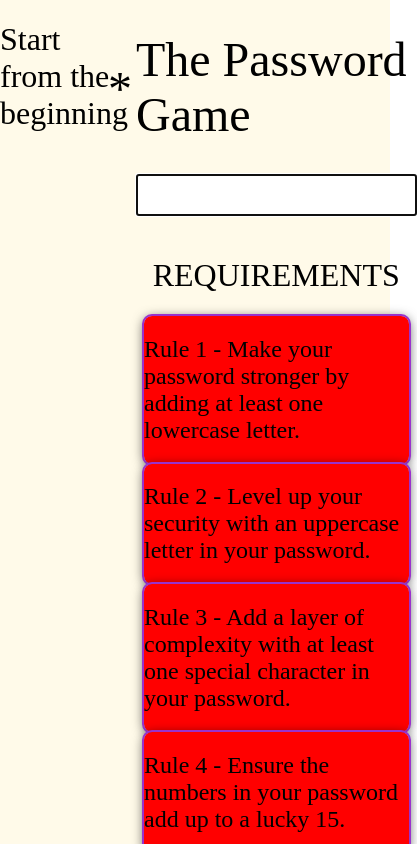
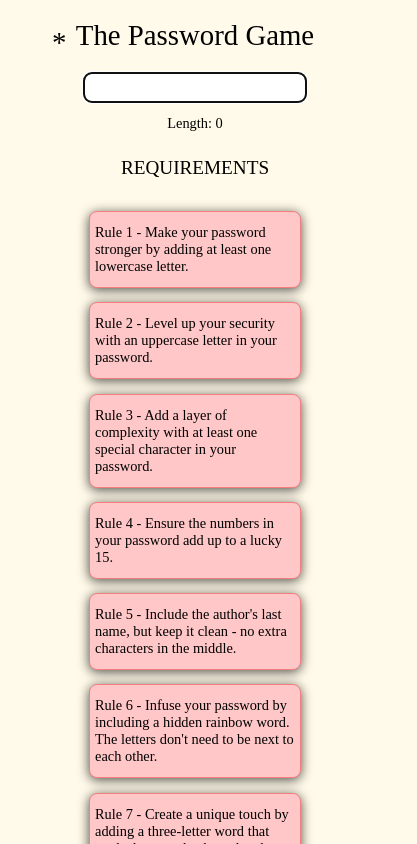
Before and after one commit to DrTevzadze/find_password, a React (Vite) app: page / in a window 390 px wide. Shown: the top 844 px of the page, 417 px wide, since content can reach past the window. Built offline with nearby package versions, Linux system fonts and the light colour scheme.

Commit message:
make the web responsive

```diff
--- a/src/App.css
+++ b/src/App.css
@@ -1,23 +1,28 @@
 :root {
   --background-color: #fffae9;
   font-family: serif;
+  font-size: 16px;
 }
 
 * {
   font-weight: 400;
 }
 
+html {
+  box-sizing: border-box;
+}
+
 body {
   margin: 0;
   padding: 0;
+  background-color: var(--background-color); /* Change the color of the gap */
 }
 
 .grid-container {
   display: grid;
-  grid-template-columns: repeat(3, 1fr);
+  grid-template-columns: 1fr 2fr 1fr;
   gap: 0.5rem;
   box-sizing: border-box;
-  background-color: var(--background-color); /* Change the color of the gap */
   height: 100vh;
 }
 
@@ -27,25 +32,88 @@
 
 /* #region - Main Section */
 
-.main-section {
+.main-section,
+.pass-section,
+.cards {
   display: grid;
   place-items: center;
 }
 
-header {
+header h1 {
   position: relative;
-  font-size: 1.5rem;
+  font-size: 3em;
 }
 
 /* The * sign */
 header h1::before {
   content: "*";
   position: absolute;
-  top: 35%;
+  top: 20%;
   left: -10%;
   right: 0;
   bottom: 0;
   font-size: 1em;
+}
+
+input {
+  border-radius: 8px;
+  font-size: 2rem;
+  text-align: center;
+  min-width: 20ch;
+  max-width: 40ch;
+  width: 20ch; /* Necessary so that the input box doesn't shrink on the first character*/
+  box-sizing: content-box;
+  transition: all 0.3s ease;
+  padding: 0.3rem;
+  text-wrap: wrap;
+}
+
+/* Requirement styling */
+.rules h1 {
+  position: relative;
+  cursor: pointer;
+}
+
+.rules h1::after {
+  content: "";
+  position: absolute;
+  height: 3px;
+  width: 100%;
+  background-color: #000;
+  bottom: -5%;
+  left: 0;
+  transform: scale(0);
+  transform-origin: right;
+  transition: transform 0.3s ease;
+  border-radius: 50%;
+}
+
+.rules h1:hover::after {
+  transform-origin: left;
+  transform: scale(1);
+}
+
+@media (max-width: 1220px) {
+  :root {
+    font-size: 0.7em;
+  }
+}
+
+@media (max-width: 860px) {
+  :root {
+    font-size: 0.6em;
+  }
+  .grid-container {
+    display: grid;
+    grid-template-columns: 1fr;
+  }
+  .card {
+    max-width: 50%;
+    min-width: 200px;
+  }
+  .info {
+    display: none;
+  }
 }
 
 /* #endregion */
@@ -56,35 +124,29 @@
 
 /* #region - Cards */
 
+.cards {
+  gap: 1.5rem;
+  padding: 2rem 0;
+}
+
 .card {
-  outline: 2px solid darkorchid;
   border-radius: 8px;
   margin: 0 0.5rem;
   box-shadow: 0 2px 12px rgba(0, 0, 0, 0.7);
+  padding: 0 0.5em;
+  width: 80%;
 }
 
 .red {
-  background-color: red;
+  background-color: #ffc7c7;
   transition: all 0.6s ease;
+  border: 1px solid #f47d7d;
 }
 
 .green {
-  background-color: green;
+  background-color: #aef3ae;
   transition: all 0.6s ease;
+  border: 1px solid #70f570;
 }
 
 /* #endregion */
-
-/* #region - Input */
-.pass-section input {
-  font-size: 24px;
-  text-align: center;
-  min-width: 20ch;
-  width: 20ch; /* Necessary so that the input box doesn't shrink on the first character*/
-  box-sizing: content-box;
-  transition: all 0.3s ease;
-  padding: 0.3rem;
-  text-wrap: wrap;
-}
-
-/* #endregion */
--- a/src/App.jsx
+++ b/src/App.jsx
@@ -14,7 +14,8 @@
       </div>
       {/* Main Section */}
       <div className="main-section">
-        <PasswordSection change={(e) => setText(e.target.value)} />
+
+        <PasswordSection change={(e) => setText(e.target.value)} text={text}/>
         <div className="rules">
           <h1>REQUIREMENTS</h1>
         </div>
--- a/src/components/PasswordSection.jsx
+++ b/src/components/PasswordSection.jsx
@@ -23,7 +23,7 @@
             (e.target.style.width = (e.target.value.length + 1) * 1 + "ch")
           }
         />
-        <h2>{text}</h2>
+        <h2>Length: {text ? text.length : 0}</h2>
       </div>
     </>
   );
--- a/src/components/RequirementSection.jsx
+++ b/src/components/RequirementSection.jsx
@@ -99,13 +99,13 @@
   ];
 
   return (
-    <>
+    <div className="cards">
       {cardData.map(({ content, isValid }, index) => (
         <div key={index} className={`card ${isValid ? "green" : "red"}`}>
           <Card content={`Rule ${index + 1} - ${content}`} text={text} />
         </div>
       ))}
-    </>
+    </div>
   );
 }
 
```
